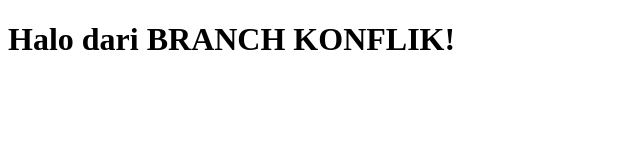
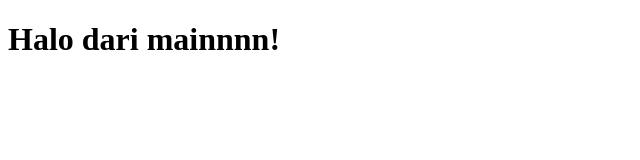
Before and after one commit to hilminur191/belajar-git, a plain HTML site: page index.html in a window 1280 px wide. Shown: the whole page, without its empty margins (0-640 px from the left). Drawn offline with Linux system fonts and the light colour scheme.

Commit message:
edit h1 di branch main

```diff
--- a/index.html
+++ b/index.html
@@ -6,6 +6,6 @@
     <title>Belajar Git</title>
   </head>
   <body>
-    <h1>Halo dari BRANCH KONFLIK!</h1>
+    <h1>Halo dari mainnnn!</h1>
   </body>
 </html>
```
